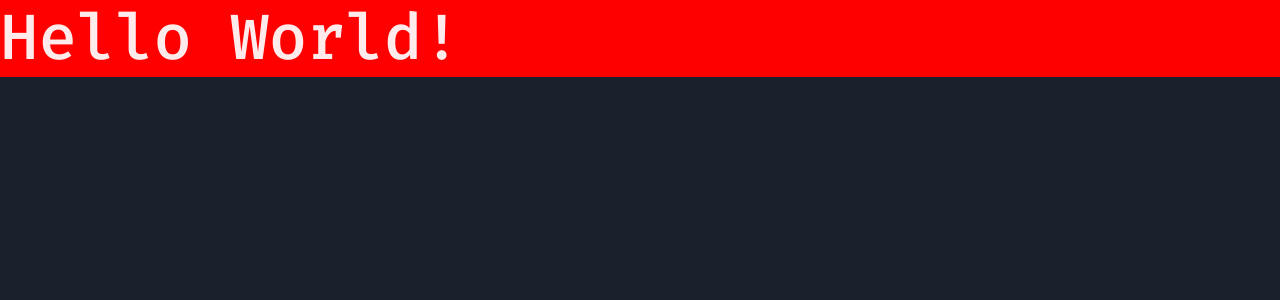
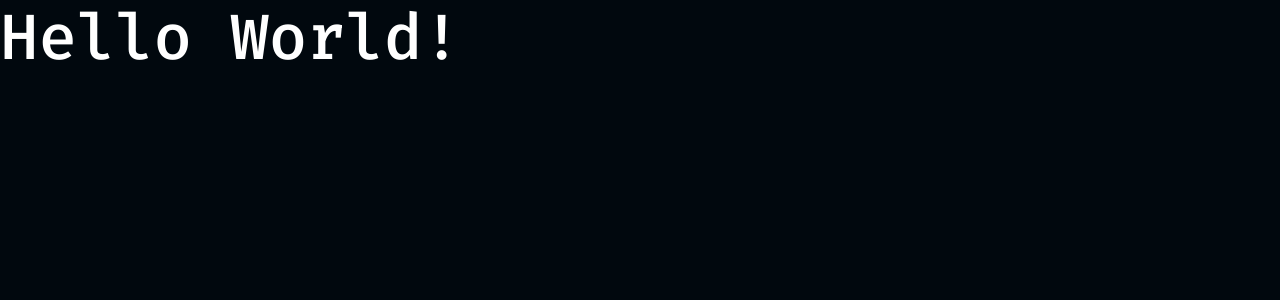
Before and after one commit to frjr17/frjr17, a Next.js app: page / in a window 1280 px wide. Shown: the top 300 px of the page. Built offline with nearby package versions, Linux system fonts and the light colour scheme.

Commit message:
🎨 style: adding color pallete and implementing it with colorMode config

```diff
--- a/app/page.tsx
+++ b/app/page.tsx
@@ -1,9 +1,5 @@
 import { Heading } from "@chakra-ui/react";
 
 export default function Home() {
-  return (
-    <Heading bg={"red"} w={"100%"}>
-      Hello World!
-    </Heading>
-  );
+  return <Heading>Hello World!</Heading>;
 }
--- a/app/styles/mainTheme.ts
+++ b/app/styles/mainTheme.ts
@@ -59,6 +59,28 @@ const mainTheme: Partial<ChakraTheme> = extendTheme({
       },
     },
   },
+  colors: {
+    primary1: "#01080E",
+    primary2: "#011627",
+    primary3: "#011221",
+    secondary1: "#607B96",
+    secondary2: "#3C9D93",
+    secondary3: "#4D5BCE",
+    secondary4: "#FFFFFF",
+    accent1: "#FEA55F",
+    accent2: "#43D9AD",
+    accent3: "#E99287",
+    accent4: "#C98BDF",
+  },
+
+  styles: {
+    global: (props) => ({
+      body: {
+        bg: props.colorMode === "dark" ? "primary1" : "secondary4",
+        color: props.colorMode === "dark" ? "secondary4" : "primary1",
+      },
+    }),
+  },
 } as Partial<ChakraTheme>);
 
 export default mainTheme;
```
